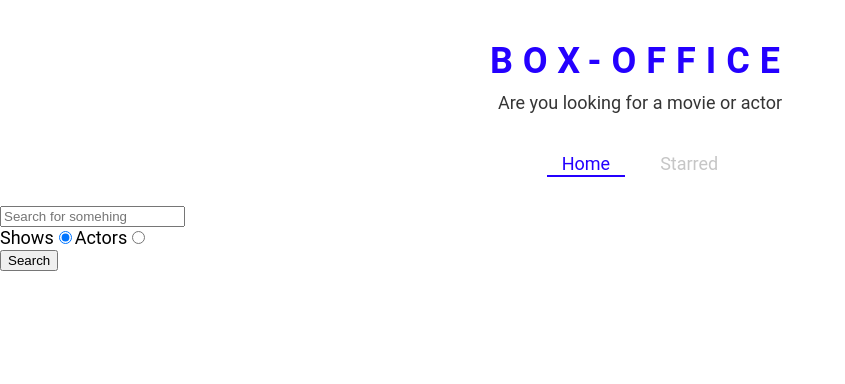
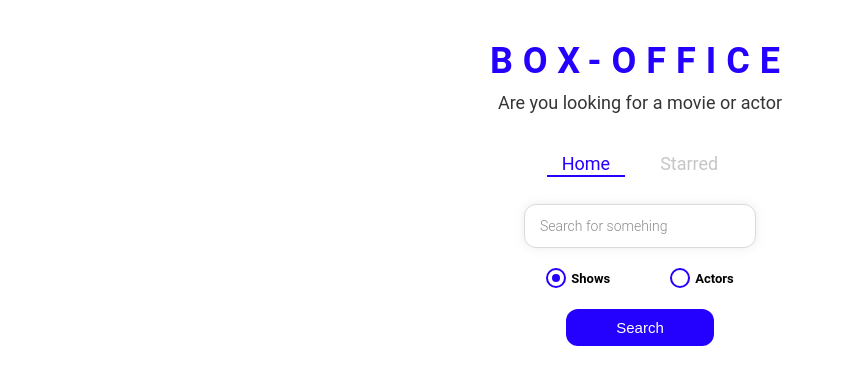
Before and after one commit to gaganverma01/box-office, a React (Create React App) app: page / in a window 1280 px wide. Shown: the top 384 px of the page, without its empty margins (0-845 px from the left). Built offline with nearby package versions, Linux system fonts and the light colour scheme; the HTML template or start-up script is replaced by a standard one.

Commit message:
styled the entire app

```diff
--- a/src/Pages/Home.js
+++ b/src/Pages/Home.js
@@ -4,6 +4,13 @@
 import ShowGrid from '../components/show/ShowGrid';
 import { apiGet } from '../Misc/Config';
 import { useLastQuery } from '../Misc/Custom-hook';
+import {
+  RadioInputsWrapper,
+  SearchButtonWrapper,
+  SearchInput,
+} from './Home.styled';
+
+import CustomRadio from '../components/CustomRadio';
 
 const Home = () => {
   const [input, setInput] = useLastQuery();
@@ -51,39 +58,39 @@
 
   return (
     <MainPageLayout>
-      <input
+      <SearchInput
         type="text"
         placeholder="Search for somehing"
         onChange={onInputChange}
         onKeyDown={onKeyDown}
         value={input}
       />
-      <div>
-        <label htmlFor="shows-search">
-          Shows
-          <input
+      <RadioInputsWrapper>
+        <div>
+          <CustomRadio
+            label="Shows"
             id="shows-search"
-            type="radio"
             value="shows"
             checked={isShowSearch}
             onChange={onRadioChange}
           />
-        </label>
-
-        <label htmlFor="actors-search">
-          Actors
-          <input
+        </div>
+        <div>
+          <CustomRadio
+            label="Actors"
             id="actors-search"
-            type="radio"
             value="people"
             checked={!isShowSearch}
             onChange={onRadioChange}
           />
-        </label>
-      </div>
-      <button type="button" onClick={onSearch}>
-        Search
-      </button>
+        </div>
+      </RadioInputsWrapper>
+
+      <SearchButtonWrapper>
+        <button type="button" onClick={onSearch}>
+          Search
+        </button>
+      </SearchButtonWrapper>
 
       {renderResults()}
     </MainPageLayout>
--- /dev/null
+++ b/src/Pages/Home.styled.js
@@ -0,0 +1,49 @@
+import styled from 'styled-components';
+
+export const SearchInput = styled.input`
+  display: block;
+  font-family: 'Roboto', sans-serif;
+  width: 200px;
+  margin: auto;
+  outline: none;
+  padding: 13px 15px;
+  border: 1px solid #dbdbdb;
+  box-shadow: 0px 0px 10px 0px rgba(219, 219, 219, 0.5);
+  font-size: 14px;
+  border-radius: 12px;
+  color: #8d8d8d;
+
+  &::placeholder {
+    font-weight: 300;
+    color: #8d8d8d;
+  }
+`;
+
+export const RadioInputsWrapper = styled.div`
+  display: flex;
+  justify-content: center;
+  margin: 20px 0;
+
+  div {
+    margin: 0 15px;
+  }
+`;
+
+export const SearchButtonWrapper = styled.div`
+  text-align: center;
+  margin-bottom: 35px;
+
+  button {
+    color: #fff;
+    background-color: ${({ theme }) => theme.mainColors.blue};
+    margin: auto;
+    padding: 10px 50px;
+    font-size: 15px;
+    border: none;
+    outline: none;
+    border-radius: 12px;
+    &:hover {
+      cursor: pointer;
+    }
+  }
+`;
--- /dev/null
+++ b/src/components/CustomRadio.js
@@ -0,0 +1,68 @@
+import React from 'react';
+import styled from 'styled-components';
+
+const RadioWrapper = styled.label`
+  display: block;
+  position: relative;
+  padding-left: 25px;
+  cursor: pointer;
+  font-size: 13px;
+  user-select: none;
+  font-weight: 700;
+  line-height: 1.65;
+
+  input {
+    position: absolute;
+    opacity: 0;
+    cursor: pointer;
+  }
+
+  span {
+    position: absolute;
+    top: 0;
+    left: 0;
+    height: 16px;
+    width: 16px;
+    background-color: #fff;
+    border: 2px solid ${({ theme }) => theme.mainColors.blue};
+    border-radius: 50%;
+  }
+
+  input:checked ~ span {
+    background-color: #fff;
+    border: 2px solid ${({ theme }) => theme.mainColors.blue};
+  }
+
+  span:after {
+    content: '';
+    position: absolute;
+    display: none;
+  }
+
+  input:checked ~ span:after {
+    display: block;
+  }
+
+  span:after {
+    top: 4px;
+    left: 4px;
+    width: 8px;
+    height: 8px;
+    border-radius: 50%;
+    background: ${({ theme }) => theme.mainColors.blue};
+  }
+`;
+
+const CustomRadio = ({ label, ...restProps }) => {
+  return (
+    <div>
+      <RadioWrapper htmlFor={restProps.id}>
+        {label}
+        <input type="radio" {...restProps} />
+        <span />
+      </RadioWrapper>
+    </div>
+  );
+};
+
+export default CustomRadio;
```
